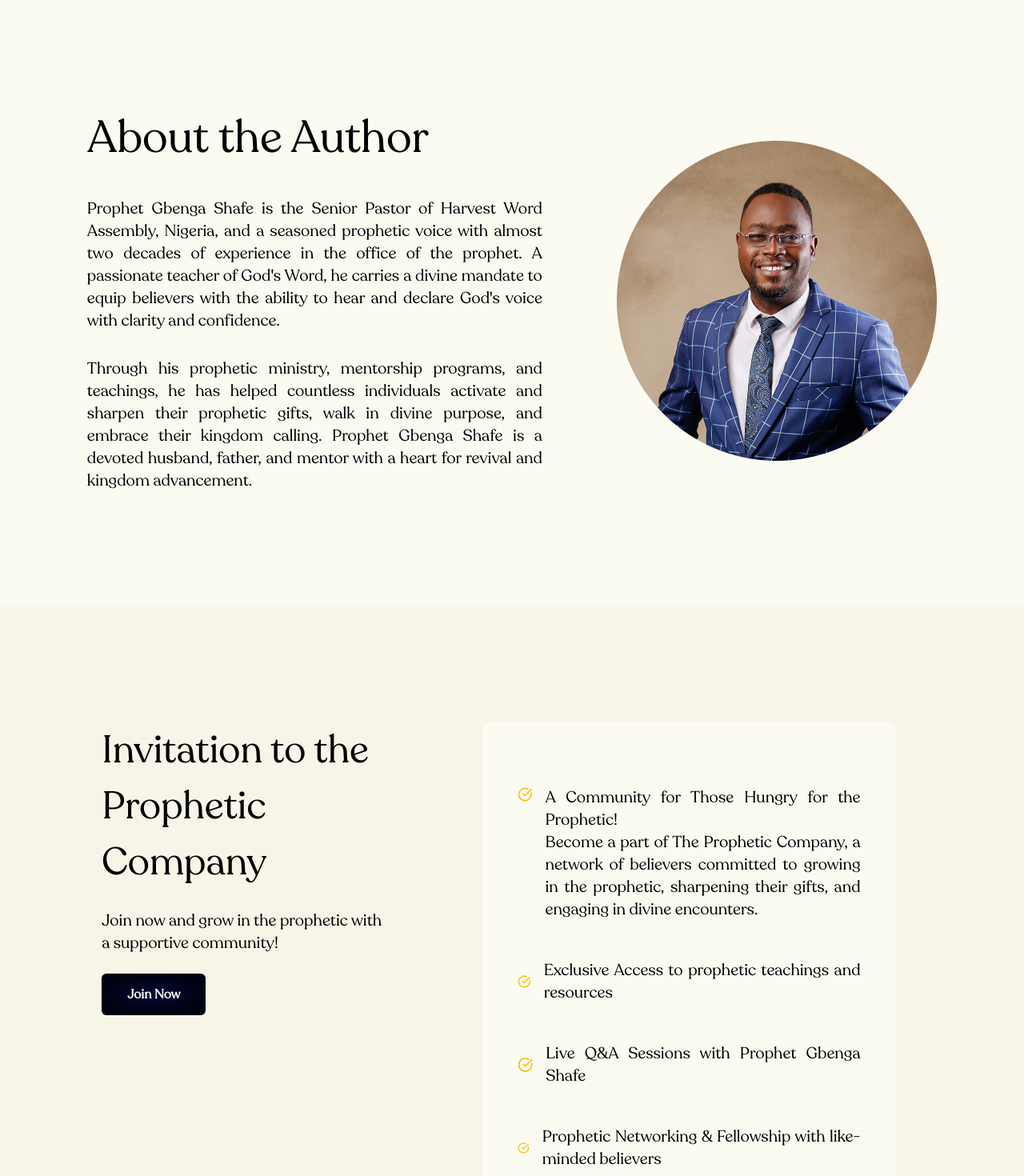
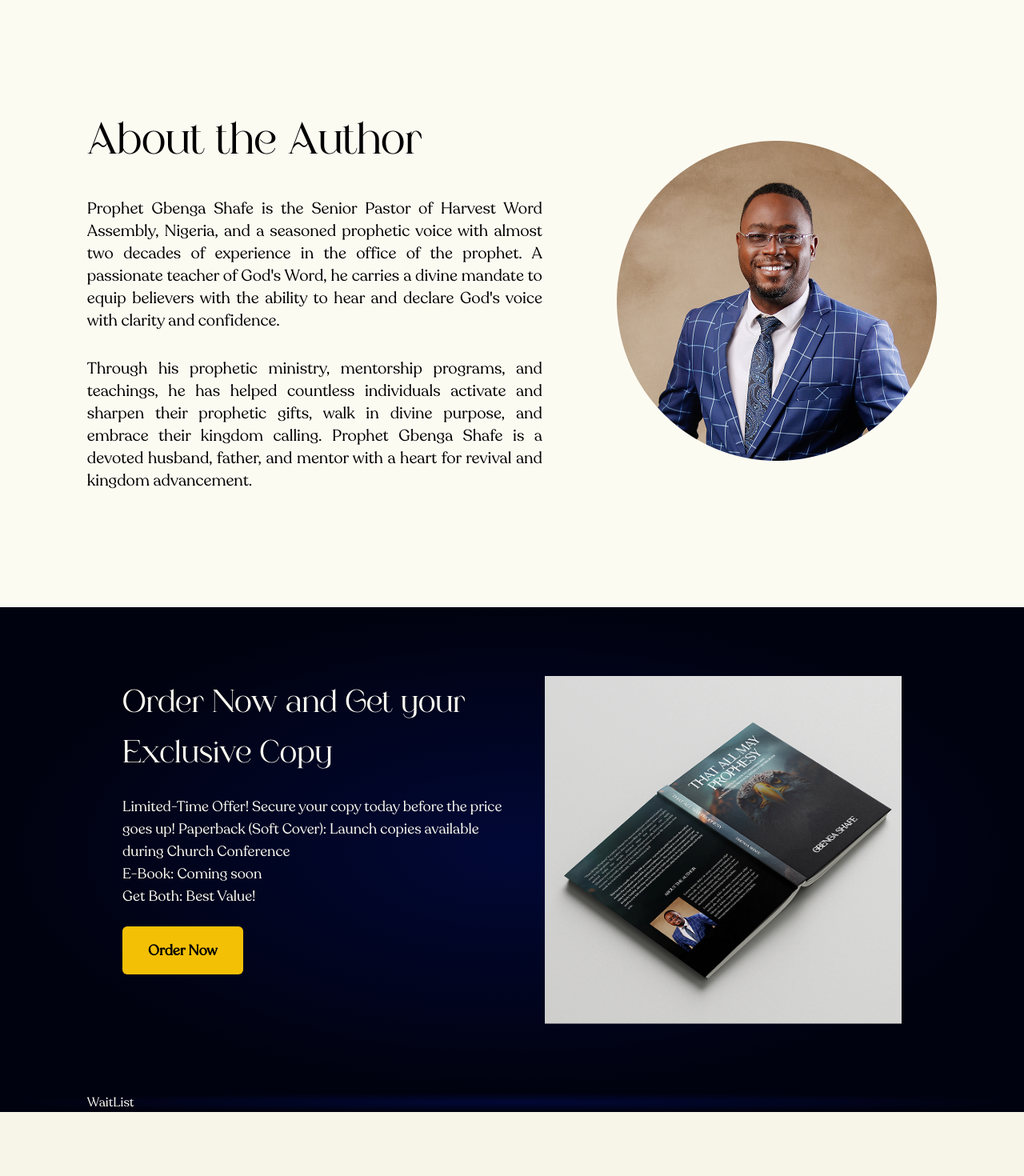
Before and after one commit to oseunabiola/the-prophecy, a React (Vite) app: page / in a window 1280 px wide. Shown: the part 3020-4490 px from the top of the page at 80% size. Built offline with nearby package versions, Linux system fonts and the light colour scheme.

Commit message:
landing order now

```diff
--- a/src/components/home/Discover.tsx
+++ b/src/components/home/Discover.tsx
@@ -8,7 +8,7 @@ const Discover = () => {
             <PageContainer>
                 <div className="grid grid-cols-12 justify-between">
                     <div className="col-span-5 mx-auto w-11/12">
-                        <h2 className="mb-6 text-5xl leading-[70px]">What You'll Discover in This Book :</h2>
+                        <h2 className="mb-6 font-glastone text-5xl leading-[70px]">What You'll Discover in This Book :</h2>
                         <LinkButton to="/" variant="primary" className="px-8 py-3.5">
                             Order Now
                         </LinkButton>
--- /dev/null
+++ b/src/components/home/cta.tsx
@@ -0,0 +1,37 @@
+import bookCoverIllustration from "../../assets/illustrations/book-cover-white-bg.png";
+import { PageContainer } from "../shared/page-container";
+import { LinkButton } from "../ui/link-button";
+
+const CTA = () => {
+    return (
+        <div className="bg-radial-[50%_50%_at_50%_50%] from-[#010836] to-[#01020F] py-[86px] text-alt-2">
+            <PageContainer>
+                <div className="mx-auto grid w-11/12 grid-cols-12 items-start">
+                    <div className="order-now | col-span-6 grid gap-y-6 text-lg">
+                        <h2 className="font-glastone text-[40px]">Order Now and Get your Exclusive Copy</h2>
+                        <div>
+                            <p>
+                                Limited-Time Offer! Secure your copy today before the price goes up! Paperback (Soft Cover): Launch copies available
+                                during Church Conference
+                            </p>
+                            <p>E-Book: Coming soon</p>
+                            <p>Get Both: Best Value!</p>
+                        </div>
+                        <div className="grid w-max">
+                            <LinkButton to="/" className="px-8 py-4 text-black" variant="accent">
+                                Order Now
+                            </LinkButton>
+                        </div>
+                    </div>
+                    <div className="illustration | col-span-6 justify-self-end">
+                        <div className="ms-auto w-11/12">
+                            <img src={bookCoverIllustration} alt="That all may Prophecy book cover" />
+                        </div>
+                    </div>
+                </div>
+            </PageContainer>
+        </div>
+    );
+};
+
+export { CTA };
--- a/src/components/home/the-author.tsx
+++ b/src/components/home/the-author.tsx
@@ -6,7 +6,7 @@ const TheAuthor = () => {
         <PageContainer>
             <div className="grid grid-cols-12 items-center py-36">
                 <div className="col-span-7 w-[97%] pe-8 text-justify text-xl">
-                    <h2 className="mb-10 text-[56px] leading-[70px]">About the Author</h2>
+                    <h2 className="mb-10 font-glastone text-[56px] leading-[70px]">About the Author</h2>
                     <div className="grid gap-y-8">
                         <p>
                             Prophet Gbenga Shafe is the Senior Pastor of Harvest Word Assembly, Nigeria, and a seasoned prophetic voice with almost
@@ -28,4 +28,4 @@ const TheAuthor = () => {
     );
 };
 
-export default TheAuthor;
+export { TheAuthor };
--- a/src/components/home/about.tsx
+++ b/src/components/home/the-book.tsx
@@ -2,7 +2,7 @@ import AboutIllustration from "../../assets/illustrations/landing-about-illustra
 import { PageContainer } from "../shared/page-container";
 import { LinkButton } from "../ui/link-button";
 
-const About = () => {
+const TheBook = () => {
     return (
         <PageContainer>
             <div className="grid grid-cols-12 py-[121px]">
@@ -33,4 +33,4 @@ const About = () => {
     );
 };
 
-export { About };
+export { TheBook };
--- /dev/null
+++ b/src/components/home/wait-list.tsx
@@ -0,0 +1,11 @@
+import { PageContainer } from "../shared/page-container";
+
+const WaitList = () => {
+    return (
+        <div className="bg-radial-[50%_50%_at_50%_50%] from-[#010836] to-[#01020F] text-alt-2">
+            <PageContainer>WaitList</PageContainer>
+        </div>
+    );
+};
+
+export { WaitList };
--- a/src/components/shared/footer.tsx
+++ b/src/components/shared/footer.tsx
@@ -19,4 +19,4 @@ const Footer = () => {
     );
 };
 
-export default Footer;
+export { Footer };
--- a/src/index.css
+++ b/src/index.css
@@ -12,6 +12,7 @@
 @theme {
     --color-primary: #f7f4e8;
     --color-body-bg: #fcfbf2;
+    --color-alt-2: #fcfbf2;
     --color-accent: #f4c006;
     --color-alt: rgba(252, 251, 242, 1);
 
--- a/src/pages/index.tsx
+++ b/src/pages/index.tsx
@@ -1,10 +1,12 @@
-import { About } from "../components/home/about";
 import { Benefit } from "../components/home/benefit";
 import { CommunityInvitation } from "../components/home/community-invitation";
+import { CTA } from "../components/home/cta";
 import { Discover } from "../components/home/Discover";
 import { Hero } from "../components/home/hero";
-import TheAuthor from "../components/home/the-author";
-import Footer from "../components/shared/footer";
+import { TheAuthor } from "../components/home/the-author";
+import { TheBook } from "../components/home/the-book";
+import { WaitList } from "../components/home/wait-list";
+import { Footer } from "../components/shared/footer";
 import { Header } from "../components/shared/nav";
 
 const Home = () => {
@@ -14,9 +16,11 @@ const Home = () => {
             <main>
                 <Hero />
                 <Benefit />
-                <About />
+                <TheBook />
                 <Discover />
                 <TheAuthor />
+                <CTA />
+                <WaitList />
                 <CommunityInvitation />
             </main>
             <Footer />
```
Also changed, not shown: src/assets/illustrations/book-cover-white-bg.png (added).
